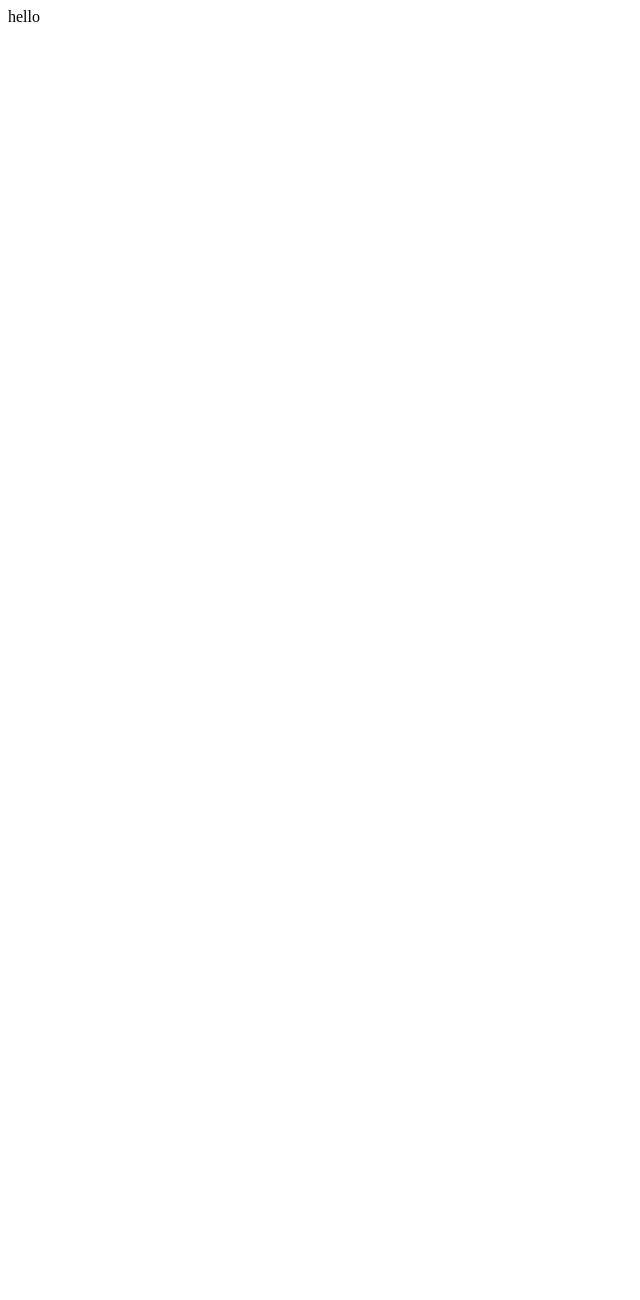
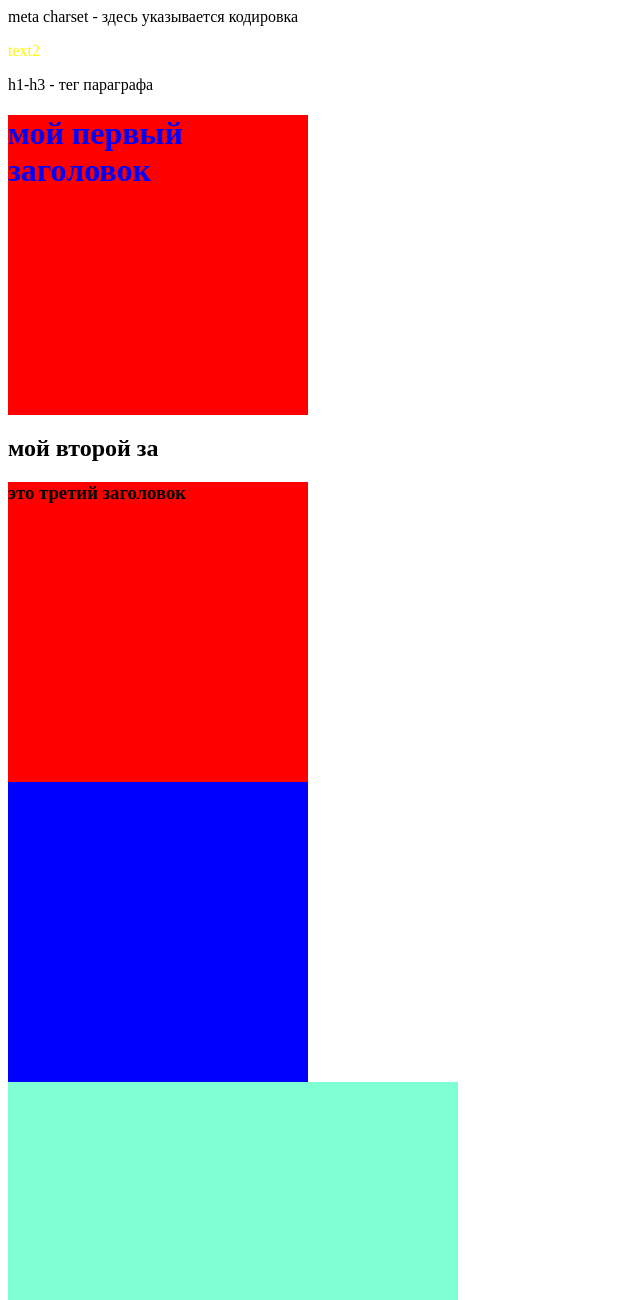
Before and after one commit to timdim05/qwerty, a plain HTML site: page index.html in a window 1280 px wide. Shown: the top 1300 px of the page, without its empty margins (0-640 px from the left). Before the commit the page ends 800 px from the top, so only its background shows below. Drawn offline with Linux system fonts and the light colour scheme.

Commit message:
кверти

```diff
--- a/index.html
+++ b/index.html
@@ -1 +1,51 @@
-<p>hello</p>
+<!DOCTYPE html>
+<html lang="en">
+<head>
+    <link rel="stylesheet" href="style.css">
+    <style>
+
+           </style>
+    meta charset - здесь указывается кодировка
+    <meta charset="UTF-8">
+    <!-- Для того, чтобы IE мог корректно понимать код -->
+    <meta http-equiv="X-UA-Compatible" content="IE=edge">
+    <!-- для корректного отображения страницы на мобильном устройстве -->
+    <meta name="viewport" content="width=device-width, initial-scale=1.0">
+    <meta name="description" content="здесь вы научитесь верстать страницы">
+    <title>курсы</title>
+</head>
+<body>
+<p>text2</p>
+h1-h3 - тег параграфа
+<div>
+    <h1>мой первый заголовок</h1>
+</div>
+<h2>мой второй за</h2>
+<div>
+    <h3>это третий заголовок</h3>
+</div>
+<div class="box-1"></div>
+<div class="box-2"></div>
+</body>
+</html>
+
+p- тег параграфа
+
+<!DOCTYPE html>
+<html lang="en">
+<head>
+    <meta charset="UTF-8">
+    <meta http-equiv="X-UA-Compatible" content="IE=edge">
+    <meta name="viewport" content="width=device-width, initial-scale=1.0">
+    <title>Document</title>
+</head>
+<body>
+ <p>hello</p>
+ <p>hello2!</p>
+ <h1>hello h1</h1>
+ <h2>hello h2w</h2>
+ <h3>hello h3</h3>
+
+
+</body>
+</html>
--- /dev/null
+++ b/style.css
@@ -0,0 +1,19 @@
+p{
+    color: rgb(255, 251, 0);
+}
+h1{
+    color: blue;
+}
+div {
+    background-color: red;
+    width: 300px;
+    height: 300px;
+}
+.box-1 {
+    background-color: blue;
+
+}
+.box-2 {
+    width: 450px;
+    background-color: aquamarine;
+}
```
